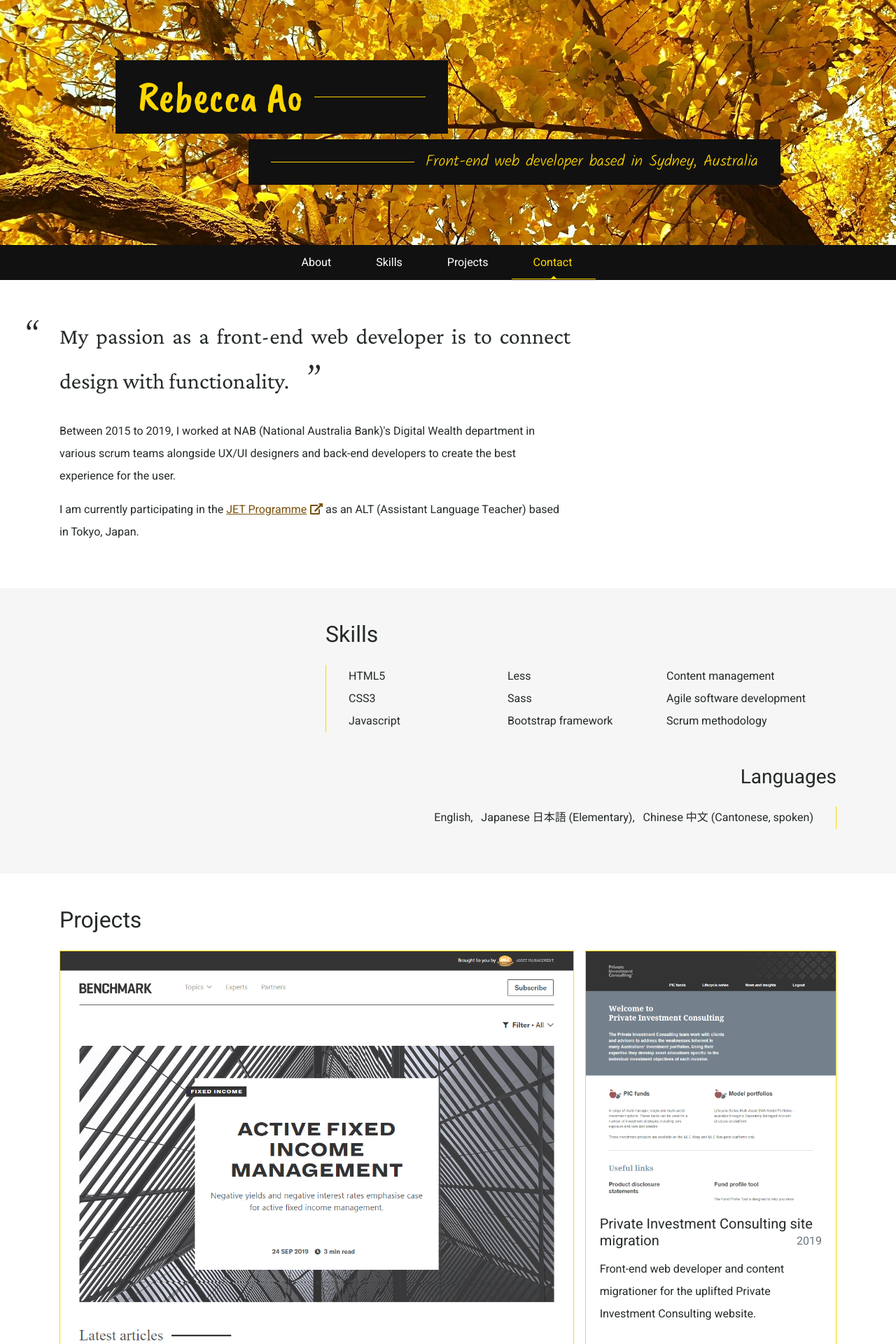
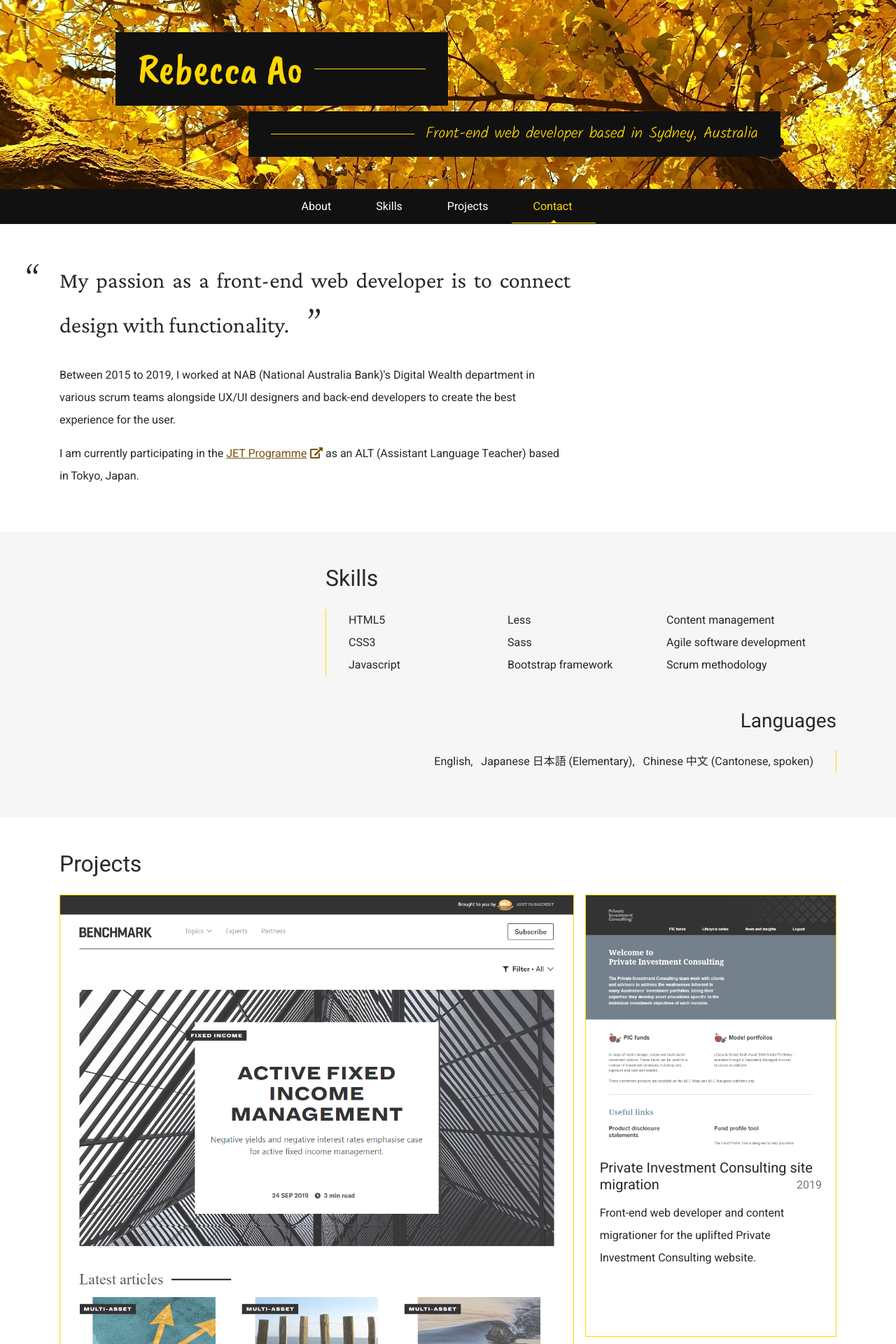
Before and after one commit to rbccaao/rbccaao.github.io, a Jekyll site: the page built from index.html, in a window 1280 px wide. Shown: the top 1920 px of the page at 70% size. Built offline with Jekyll 4.4.1, drawn with Linux system fonts in a browser that asks for light colours; nearby versions of some CDN libraries.

Commit message:
Banner behaviour tweak
-adjusted the size and trigger on scroll variables

```diff
--- a/_sass/_variables.scss
+++ b/_sass/_variables.scss
@@ -39,7 +39,7 @@ $modal-content-border-color:    $white;
 $modal-inner-padding:           $spacing-lg;
 $modal-header-padding:          $spacing-lg;
 
-$banner-height:                 25rem;
+$banner-height:                 20rem;
 $banner-height-md:              $banner-height / 2;
 $banner-height-sm:              $banner-height / 4;
 
--- a/js/banner-sticky.js
+++ b/js/banner-sticky.js
@@ -2,12 +2,13 @@ function resizeHeaderOnScroll() {
 	const scrollPosition = window.pageYOffset || document.documentElement.scrollTop;
 	documentHeaders = document.getElementsByTagName('header');
 	header = documentHeaders[0];
-	breakpoint = header.offsetHeight * 0.5;
+	breakpoint = header.offsetHeight * 0.45;
 
 	if (scrollPosition > breakpoint) {
 		header.classList.add("sm", "sticky-top");
 	} else {
 		header.classList.remove("sm", "sticky-top");
+		window.scrollTo(0,0);
 	}
 }
 
```
